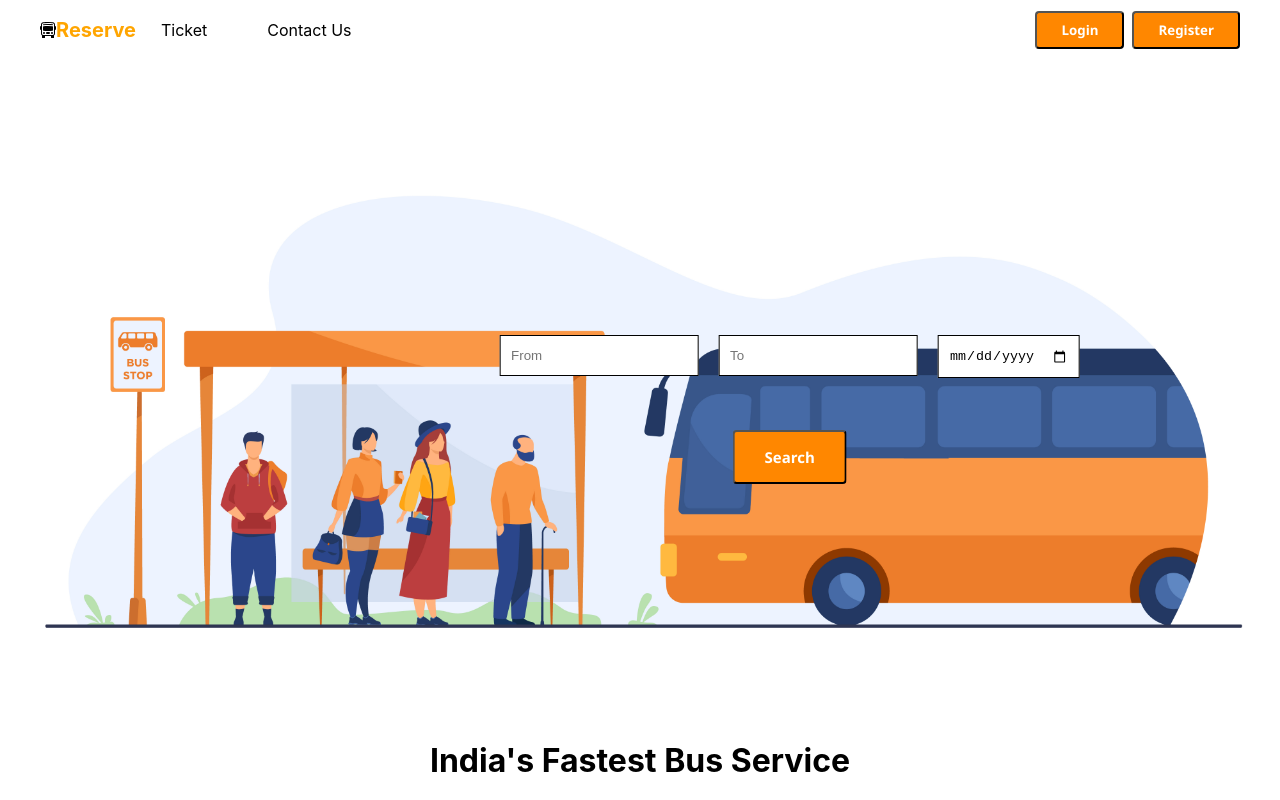
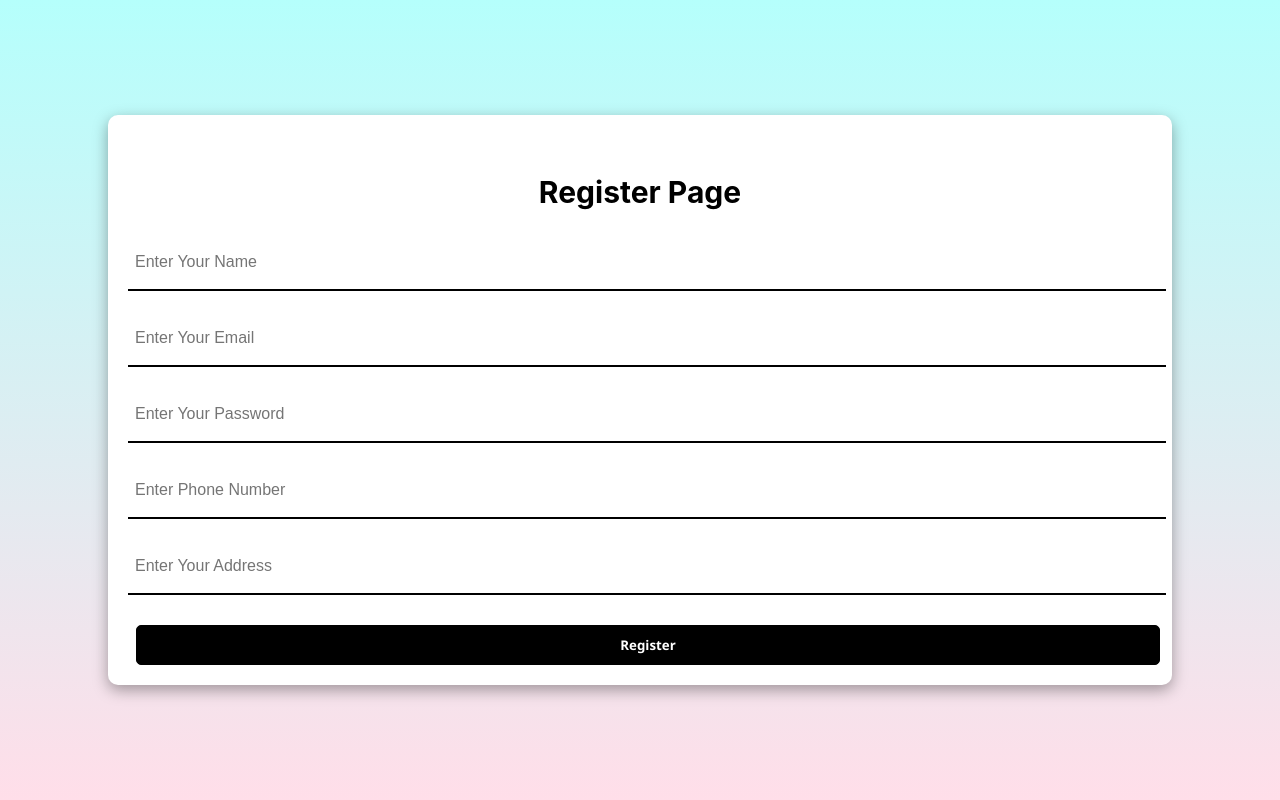
Before and after one commit to HemantWD/Bus-Booking, a React (Create React App) app in the folder Frontend/reserve/: page /register in a window 1280 px wide. Shown: the top 800 px of the page. Built offline with nearby package versions, Linux system fonts and the light colour scheme.

Commit message:
login-register done

```diff
--- a/Frontend/reserve/package.json
+++ b/Frontend/reserve/package.json
@@ -3,14 +3,15 @@
   "version": "0.1.0",
   "private": true,
   "dependencies": {
+    "@babel/plugin-proposal-private-property-in-object": "^7.0.0",
     "@testing-library/jest-dom": "^5.16.5",
-    "@babel/plugin-proposal-private-property-in-object": "",
     "@testing-library/react": "^13.4.0",
     "@testing-library/user-event": "^13.5.0",
     "font-awesome": "^4.7.0",
     "react": "^18.2.0",
     "react-dom": "^18.2.0",
     "react-icons": "^4.10.1",
+    "react-router-dom": "^6.14.1",
     "react-scripts": "5.0.1",
     "web-vitals": "^2.1.4"
   },
--- a/Frontend/reserve/src/App.js
+++ b/Frontend/reserve/src/App.js
@@ -1,19 +1,18 @@
-import { About } from "./Pages/About";
-import { Customer } from "./Pages/Customer";
-import { Home } from "./Pages/Home";
-import Footer from "./components/Layout/Footer";
-import { Header } from "./components/Layout/Header";
+import { Route, BrowserRouter, Routes } from "react-router-dom";
+import { Main } from "./Pages/Main";
+import { Login } from "./Pages/Auth/Login";
+import { Register } from "./Pages/Auth/Register";
 
 function App() {
   return (
     <>
-      <Header />
-      <div>
-        <Home />
-        <About />
-        <Customer />
-      </div>
-      <Footer />
+      <BrowserRouter>
+        <Routes>
+          <Route path="/" Component={Main} />
+          <Route path="/register" Component={Register} />
+          <Route path="/login" Component={Login} />
+        </Routes>
+      </BrowserRouter>
     </>
   );
 }
--- /dev/null
+++ b/Frontend/reserve/src/Pages/Auth/Login.js
@@ -0,0 +1,23 @@
+import React from "react";
+import Button from "../../components/Layout/Button";
+import classes from "./Login.module.css";
+
+export const Login = () => {
+  return (
+    <div className={classes.container}>
+      <form>
+        <h4 className={classes.title}>Login Page</h4>
+        <div>
+          <input type="email" placeholder="Enter Your Email" required />
+        </div>
+        <div>
+          <input type="password" placeholder="Enter Your Password" required />
+        </div>
+        <div className={classes.btn}>
+          <Button>Login</Button>
+          <Button>Forgot Password</Button>
+        </div>
+      </form>
+    </div>
+  );
+};
--- /dev/null
+++ b/Frontend/reserve/src/Pages/Auth/Login.module.css
@@ -0,0 +1,43 @@
+.container {
+  display: flex;
+  align-items: center;
+  justify-content: center;
+  min-height: 100vh;
+  flex-direction: column;
+  background-color: #ffdee9;
+  background-image: linear-gradient(0deg, #ffdee9 0%, #b5fffc 100%);
+}
+
+.container form {
+  box-shadow: rgba(0, 0, 0, 0.35) 0px 5px 15px;
+  padding: 20px;
+  width: 50%;
+  background-color: #fff;
+}
+
+.title {
+  text-align: center;
+  margin-bottom: 15px;
+  font-weight: bold;
+  font-size: 30px;
+}
+
+.container form input {
+  border: none;
+  width: 100%;
+  font-size: 1.5rem;
+  padding: 10px;
+  border-bottom: 1px solid #000;
+  border-radius: 0;
+  display: block;
+  margin: 0 auto;
+}
+
+.btn Button {
+  border: 1px solid black;
+  border-radius: 0;
+  background-color: #000;
+  color: white;
+  width: 250px;
+  margin-top: 20px;
+}
--- /dev/null
+++ b/Frontend/reserve/src/Pages/Auth/Register.js
@@ -0,0 +1,81 @@
+import React, { useState } from "react";
+import classes from "./Register.module.css";
+
+export const Register = () => {
+  const [name, setName] = useState("");
+  const [email, setEmail] = useState("");
+  const [password, setPassword] = useState("");
+  const [phone, setPhone] = useState("");
+  const [address, setAddress] = useState("");
+
+  const handleSubmit = (e) => {
+    e.preventDefault();
+    console.log(name, email, password, phone, address);
+  };
+
+  return (
+    <div className={classes.container}>
+      <form onSubmit={handleSubmit}>
+        <h4 className={classes.title}>Register Page</h4>
+        <div>
+          <input
+            type="text"
+            value={name}
+            onChange={(e) => {
+              setName(e.target.value);
+            }}
+            placeholder="Enter Your Name"
+            required
+          />
+        </div>
+        <div>
+          <input
+            type="email"
+            value={email}
+            onChange={(e) => {
+              setEmail(e.target.value);
+            }}
+            placeholder="Enter Your Email"
+            required
+          />
+        </div>
+        <div>
+          <input
+            type="password"
+            value={password}
+            onChange={(e) => {
+              setPassword(e.target.value);
+            }}
+            placeholder="Enter Your Password"
+            required
+          />
+        </div>
+        <div>
+          <input
+            type="number"
+            value={phone}
+            onChange={(e) => {
+              setPhone(e.target.value);
+            }}
+            placeholder="Enter Phone Number"
+            required
+          />
+        </div>
+        <div>
+          <input
+            type="text"
+            value={address}
+            onChange={(e) => {
+              setAddress(e.target.value);
+            }}
+            placeholder="Enter Your Address"
+            required
+          />
+        </div>
+        <div className={classes.btn}>
+          <button type="submit">Register</button>
+        </div>
+      </form>
+    </div>
+  );
+};
--- /dev/null
+++ b/Frontend/reserve/src/Pages/Auth/Register.module.css
@@ -0,0 +1,55 @@
+.container {
+  display: flex;
+  align-items: center;
+  justify-content: center;
+  min-height: 100vh;
+  flex-direction: column;
+  background-color: #ffdee9;
+  background-image: linear-gradient(0deg, #ffdee9 0%, #b5fffc 100%);
+}
+
+.container form {
+  box-shadow: 0px 5px 15px rgba(0, 0, 0, 0.35);
+  width: 80%;
+  padding: 20px;
+  background-color: #fff;
+  border-radius: 10px;
+}
+
+.title {
+  text-align: center;
+  margin-bottom: 15px;
+  font-weight: bold;
+  font-size: 30px;
+}
+
+.container form input {
+  border: none;
+  width: 100%;
+  height: 40px;
+  font-size: 1rem;
+  padding: 7px;
+  border-bottom: 2px solid #000;
+  border-radius: 0;
+  margin: 10px auto;
+  transition: border-color 0.3s ease-in-out;
+}
+
+.container form input:focus {
+  border-color: #007bff;
+}
+
+.btn button {
+  border: 1px solid black;
+  border-radius: 5px;
+  background-color: #000;
+  color: white;
+  width: 100%;
+  height: 40px;
+  margin-top: 20px;
+  transition: background-color 0.3s ease-in-out;
+}
+
+.btn button:hover {
+  background-color: #333;
+}
--- /dev/null
+++ b/Frontend/reserve/src/Pages/Main.js
@@ -0,0 +1,20 @@
+import React from "react";
+import { Header } from "../components/Layout/Header";
+import { Home } from "../Pages/Home";
+import { About } from "./About";
+import { Customer } from "./Customer";
+import Footer from "../components/Layout/Footer";
+
+export const Main = () => {
+  return (
+    <>
+      <Header />
+      <div>
+        <Home />
+        <About />
+        <Customer />
+      </div>
+      <Footer />
+    </>
+  );
+};
```
Also changed, not shown: 1 other file (tests, documents, lock files or other folders).
